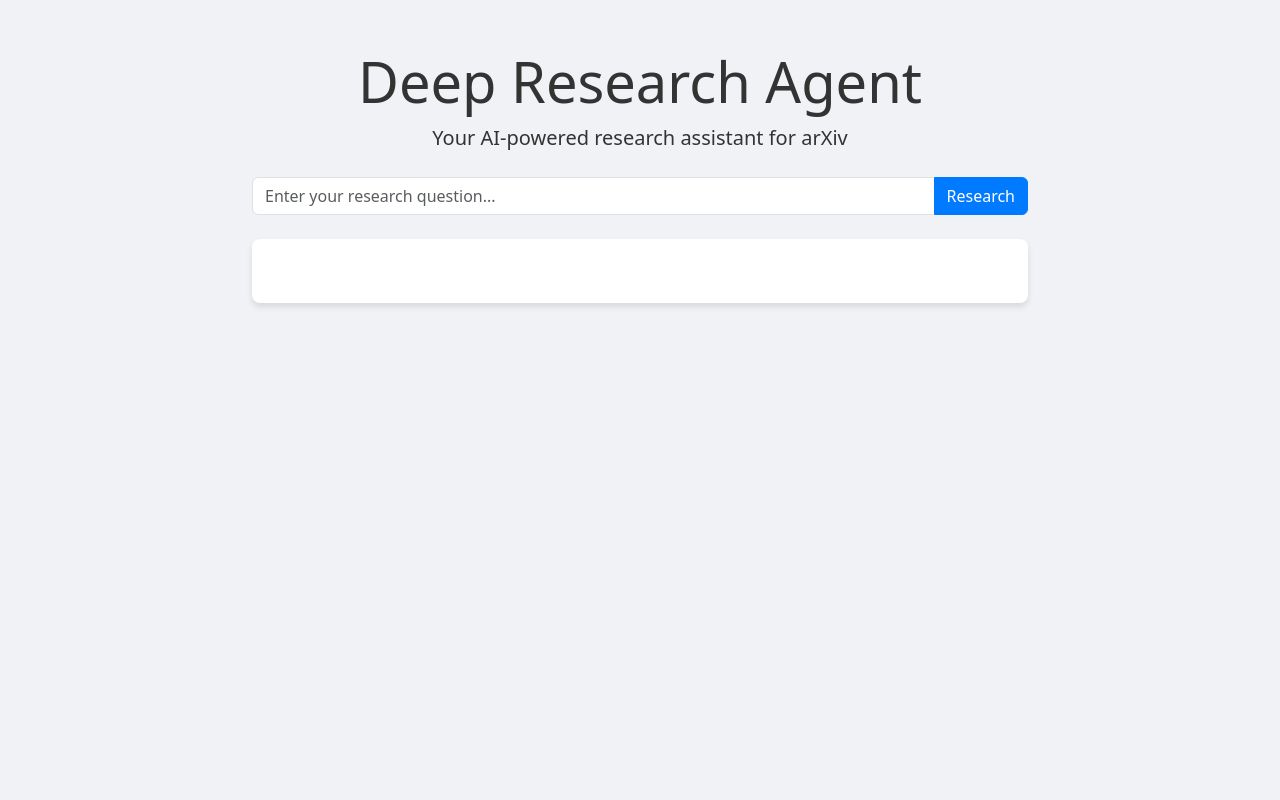
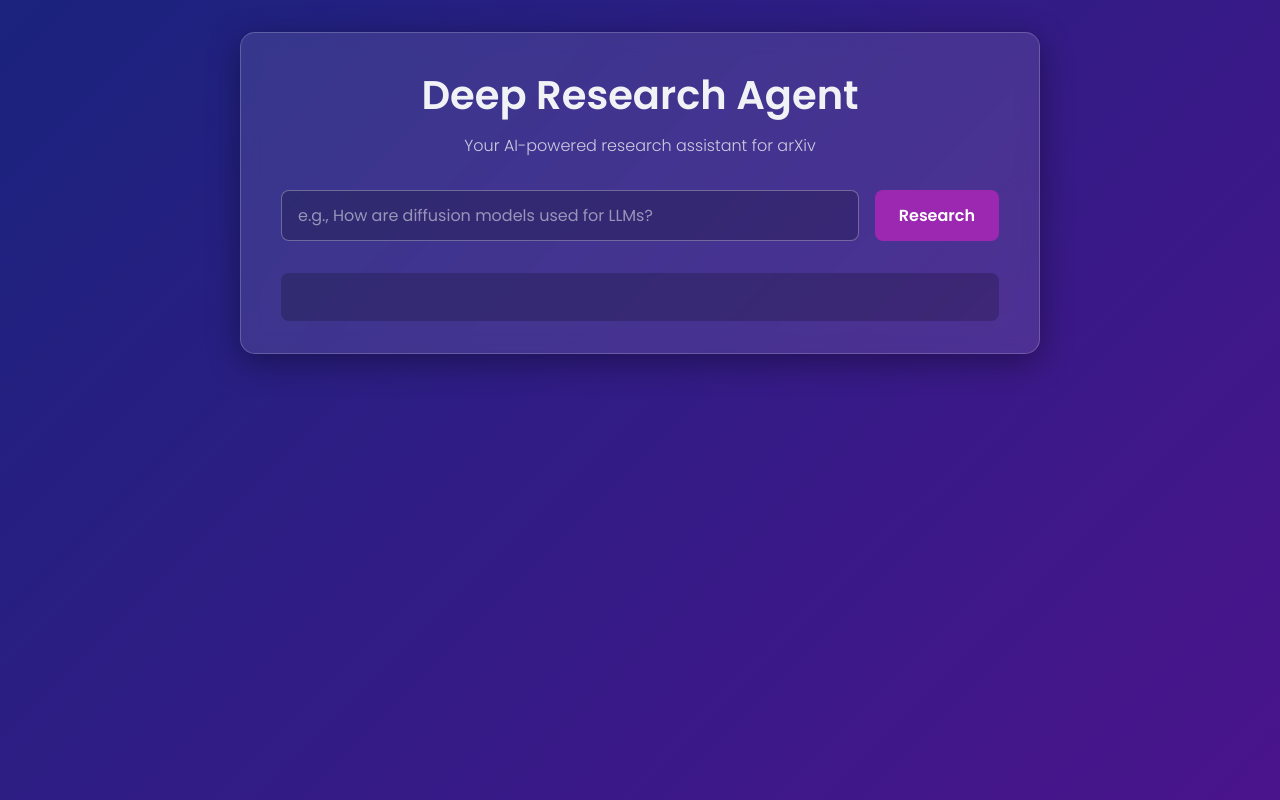
Before and after one commit to rajathul/deep-search-and-research-agent, a FastAPI app: page / in a window 1280 px wide. Run offline with FastAPI, Linux system fonts and the light colour scheme.

Commit message:
Made better UI modifications

```diff
--- a/static/script.js
+++ b/static/script.js
@@ -3,10 +3,26 @@
 
     const question = document.getElementById('question').value;
     const loading = document.getElementById('loading');
+    const loadingText = document.getElementById('loading-text');
     const resultsContainer = document.getElementById('results-container');
+    const form = document.getElementById('research-form');
 
-    loading.style.display = 'block';
+    form.style.display = 'none';
     resultsContainer.innerHTML = '';
+    loading.style.display = 'flex';
+
+    const loadingMessages = [
+        "Generating arXiv query...",
+        "Searching for relevant papers...",
+        "Analyzing research findings...",
+        "Synthesizing your report..."
+    ];
+    let messageIndex = 0;
+    loadingText.textContent = loadingMessages[messageIndex];
+    const textInterval = setInterval(() => {
+        messageIndex = (messageIndex + 1) % loadingMessages.length;
+        loadingText.textContent = loadingMessages[messageIndex];
+    }, 2500);
 
     try {
         const formData = new FormData();
@@ -22,18 +38,13 @@
         if (data.error) {
             resultsContainer.innerHTML = `<div class="alert alert-danger">${data.error}</div>`;
         } else {
-            // Configure marked to open links in a new tab
-            marked.use({ renderer: new marked.Renderer() });
             marked.setOptions({
-              renderer: new marked.Renderer(),
               gfm: true,
               breaks: true,
             });
 
             let html = marked.parse(data.answer);
 
-            // Dynamically create citation links
-            //html = html.replace(/\[(\d+)\]/g, '<a href="#source-$1" class="citation-link">[$1]</a>');
             html = html.replace(/\[([\d,\s]+)\]/g, (match, innerContent) => {
                 const links = innerContent.split(',')
                     .map(num => num.trim())
@@ -44,15 +55,20 @@
 
             resultsContainer.innerHTML = html;
             addCitationEventListeners();
+            addTooltips(); // <--- ADD THIS FUNCTION CALL
         }
     } catch (error) {
         resultsContainer.innerHTML = `<div class="alert alert-danger">An error occurred: ${error.message}</div>`;
     } finally {
+        clearInterval(textInterval);
         loading.style.display = 'none';
+        form.style.display = 'flex';
+        document.getElementById('question').value = '';
     }
 });
 
 function addCitationEventListeners() {
+    // ... (This function remains unchanged)
     const citations = document.querySelectorAll('.citation-link');
     citations.forEach(citation => {
         citation.addEventListener('click', function(e) {
@@ -69,3 +85,20 @@
         });
     });
 }
+
+/**
+ * NEW FUNCTION: Finds each citation, gets the corresponding source title,
+ * and adds it as a data-attribute for the CSS tooltip.
+ */
+function addTooltips() {
+    const citations = document.querySelectorAll('.citation-link');
+    citations.forEach(citation => {
+        const sourceId = citation.getAttribute('href'); // e.g., "#source-1"
+        const sourceElement = document.querySelector(sourceId); // The <li> element
+        if (sourceElement) {
+            // Find the link within the <li> to get its title text
+            const sourceTitle = sourceElement.querySelector('a').textContent;
+            citation.setAttribute('data-tooltip', sourceTitle);
+        }
+    });
+}
--- a/static/style.css
+++ b/static/style.css
@@ -1,39 +1,226 @@
-body {
-    background-color: #f0f2f5;
-    color: #333;
+/* style.css */
+* {
+    box-sizing: border-box;
+    margin: 0;
+    padding: 0;
 }
 
-.container {
+body {
+    font-family: 'Poppins', sans-serif;
+    background: linear-gradient(135deg, #1a237e, #4a148c);
+    color: #f0f2f5;
+    display: flex;
+    justify-content: center;
+    align-items: flex-start;
+    min-height: 100vh;
+    padding: 2rem;
+}
+
+.main-container {
+    width: 100%;
     max-width: 800px;
 }
 
-.display-4 {
-    font-weight: 300;
+.card {
+    background: rgba(255, 255, 255, 0.1);
+    backdrop-filter: blur(10px);
+    border-radius: 15px;
+    border: 1px solid rgba(255, 255, 255, 0.2);
+    padding: 2rem 2.5rem;
+    box-shadow: 0 8px 32px 0 rgba(0, 0, 0, 0.37);
 }
 
-.btn-primary {
-    background-color: #007bff;
-    border-color: #007bff;
+.card-header {
+    text-align: center;
+    margin-bottom: 2rem;
 }
 
+.card-header h1 {
+    font-weight: 600;
+    font-size: 2.5rem;
+    margin-bottom: 0.5rem;
+}
+
+.card-header p {
+    font-weight: 300;
+    opacity: 0.8;
+}
+
+#research-form {
+    display: flex;
+    gap: 1rem;
+    margin-bottom: 2rem;
+}
+
+#question {
+    flex-grow: 1;
+    background: rgba(0, 0, 0, 0.2);
+    border: 1px solid rgba(255, 255, 255, 0.3);
+    border-radius: 8px;
+    padding: 0.75rem 1rem;
+    color: #fff;
+    font-family: 'Poppins', sans-serif;
+    font-size: 1rem;
+}
+
+#question::placeholder {
+    color: rgba(255, 255, 255, 0.5);
+}
+
+#question:focus {
+    outline: none;
+    box-shadow: 0 0 0 2px #9c27b0;
+}
+
+#research-form button {
+    background: #9c27b0;
+    border: none;
+    border-radius: 8px;
+    padding: 0.75rem 1.5rem;
+    color: #fff;
+    font-family: 'Poppins', sans-serif;
+    font-weight: 600;
+    font-size: 1rem;
+    cursor: pointer;
+    transition: background 0.3s ease;
+}
+
+#research-form button:hover {
+    background: #7b1fa2;
+}
+
+/* Custom Loader Styles */
+#loading {
+    display: flex;
+    flex-direction: column;
+    align-items: center;
+    justify-content: center;
+    padding: 2rem;
+}
+
+.loader {
+    display: flex;
+    gap: 10px;
+    margin-bottom: 1rem;
+}
+
+.circle {
+    width: 15px;
+    height: 15px;
+    background-color: #f0f2f5;
+    border-radius: 50%;
+    animation: bounce 1.4s infinite ease-in-out both;
+}
+
+.circle:nth-child(1) { animation-delay: -0.32s; }
+.circle:nth-child(2) { animation-delay: -0.16s; }
+
+@keyframes bounce {
+    0%, 80%, 100% { transform: scale(0); }
+    40% { transform: scale(1.0); }
+}
+
+.loading-text {
+    font-weight: 300;
+    opacity: 0.8;
+}
+
+/* Results and Citations */
 #results-container {
-    background-color: #fff;
+    background-color: rgba(0, 0, 0, 0.2);
     border-radius: 8px;
-    padding: 2rem;
-    box-shadow: 0 4px 6px rgba(0,0,0,0.1);
+    padding: 1.5rem 2rem;
+    line-height: 1.8;
+}
+
+#results-container h2 {
+    border-bottom: 1px solid rgba(255, 255, 255, 0.3);
+    padding-bottom: 0.5rem;
+    margin-top: 1.5rem;
+    margin-bottom: 1rem;
+}
+
+.citation-link, #results-container a {
+    color: #ba68c8;
+    text-decoration: none;
+    font-weight: 600;
+}
+
+.citation-link:hover, #results-container a:hover {
+    text-decoration: underline;
 }
 
 .highlight {
-    background-color: #e7f1ff;
+    background-color: rgba(156, 39, 176, 0.3);
     transition: background-color 0.5s ease;
+    border-radius: 4px;
+    padding: 0 0.2em;
 }
 
+/* Add these new rules to the end of style.css */
+
+/* --- Tooltip Styles --- */
+
 .citation-link {
-    color: #007bff;
-    text-decoration: none;
-    font-weight: bold;
+    position: relative; /* This is required to position the tooltip relative to the link */
 }
 
-.citation-link:hover {
-    text-decoration: underline;
+/* The tooltip box itself */
+.citation-link::after {
+    content: attr(data-tooltip); /* Use the data-attribute as the tooltip's content */
+    position: absolute;
+
+    /* Position it above the link */
+    bottom: 140%;
+    left: 50%;
+    transform: translateX(-50%);
+
+    /* Styling */
+    background-color: #1e272e; /* A dark, sleek background */
+    color: #f0f2f5;
+    padding: 8px 12px;
+    border-radius: 6px;
+    box-shadow: 0 4px 12px rgba(0, 0, 0, 0.4);
+
+    /* Sizing and Text */
+    width: max-content;
+    max-width: 320px;
+    font-size: 0.85rem;
+    font-weight: 400;
+    line-height: 1.5;
+    text-align: center;
+
+    /* Hide by default and add transition */
+    opacity: 0;
+    visibility: hidden;
+    pointer-events: none; /* The tooltip itself shouldn't be interactive */
+    transition: opacity 0.2s ease-in-out;
+    z-index: 100;
 }
+
+/* The small arrow below the tooltip */
+.citation-link::before {
+    content: '';
+    position: absolute;
+    bottom: calc(140% - 5px); /* Position it right below the tooltip box */
+    left: 50%;
+    transform: translateX(-50%);
+
+    /* Create the triangle */
+    border: 5px solid transparent;
+    border-top-color: #1e272e;
+
+    /* Hide by default and add transition */
+    opacity: 0;
+    visibility: hidden;
+    pointer-events: none;
+    transition: opacity 0.2s ease-in-out;
+    z-index: 100;
+}
+
+/* Show the tooltip and arrow on hover */
+.citation-link:hover::after,
+.citation-link:hover::before {
+    opacity: 1;
+    visibility: visible;
+}
--- a/templates/index.html
+++ b/templates/index.html
@@ -4,32 +4,36 @@
     <meta charset="UTF-8">
     <meta name="viewport" content="width=device-width, initial-scale=1.0">
     <title>Deep Research Agent</title>
-    <link href="https://cdn.jsdelivr.net/npm/bootstrap@5.3.3/dist/css/bootstrap.min.css" rel="stylesheet">
+    <link rel="preconnect" href="https://fonts.googleapis.com">
+    <link rel="preconnect" href="https://fonts.gstatic.com" crossorigin>
+    <link href="https://fonts.googleapis.com/css2?family=Poppins:wght@300;400;600&display=swap" rel="stylesheet">
     <link rel="stylesheet" href="/static/style.css">
     <script src="https://cdn.jsdelivr.net/npm/marked/marked.min.js"></script>
 </head>
 <body>
-    <div class="container mt-5">
-        <div class="text-center mb-4">
-            <h1 class="display-4">Deep Research Agent</h1>
-            <p class="lead">Your AI-powered research assistant for arXiv</p>
+    <div class="main-container">
+        <div class="card">
+            <div class="card-header">
+                <h1>Deep Research Agent</h1>
+                <p>Your AI-powered research assistant for arXiv</p>
             </div>
 
             <form id="research-form">
-            <div class="input-group mb-3">
-                <input type="text" id="question" class="form-control" placeholder="Enter your research question..." required>
-                <button class="btn btn-primary" type="submit">Research</button>
-            </div>
+                <input type="text" id="question" class="form-control" placeholder="e.g., How are diffusion models used for LLMs?" required>
+                <button type="submit">Research</button>
             </form>
 
-        <div id="loading" class="text-center mt-4" style="display: none;">
-            <div class="spinner-border" role="status">
-                <span class="visually-hidden">Loading...</span>
+            <div id="loading" style="display: none;">
+                <div class="loader">
+                    <div class="circle"></div>
+                    <div class="circle"></div>
+                    <div class="circle"></div>
                 </div>
-            <p class="mt-2">Analyzing papers and generating your report...</p>
+                <p id="loading-text" class="loading-text">Preparing to research...</p>
             </div>
 
-        <div id="results-container" class="mt-4"></div>
+            <div id="results-container"></div>
+        </div>
     </div>
 
     <script src="/static/script.js"></script>
```
Lines whose indentation alone changed are shown as unchanged.
